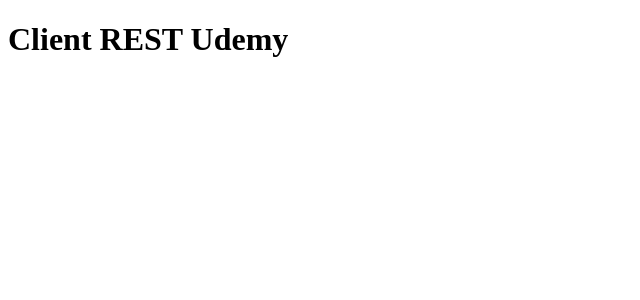
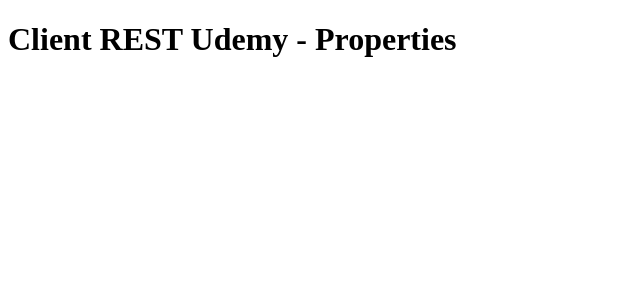
Before and after one commit to bydevnet/React_JS_DotNet6_API-Fazendo, a React (Create React App) app in the folder client/: page / in a window 1280 px wide. Shown: the top 300 px of the page, without its empty margins (0-640 px from the left). Built offline with nearby package versions, Linux system fonts and the light colour scheme.

Commit message:
Código comitado

```diff
--- a/client/src/App.js
+++ b/client/src/App.js
@@ -4,7 +4,9 @@
 
  export default function App() {
    return (
-     <Header/>
+     <Header>
+      Client REST Udemy - Properties
+     </Header>
    );
  }
 
--- a/client/src/Header.js
+++ b/client/src/Header.js
@@ -1,9 +1,9 @@
-import React from 'react';
+import React, { Children } from 'react';
 
-export default function Header(){
+export default function Header({children}){
     return (
         <div>
-            <h1>Client REST Udemy</h1>
+            <h1>{children}</h1>
         </div>
     )
 }
```
